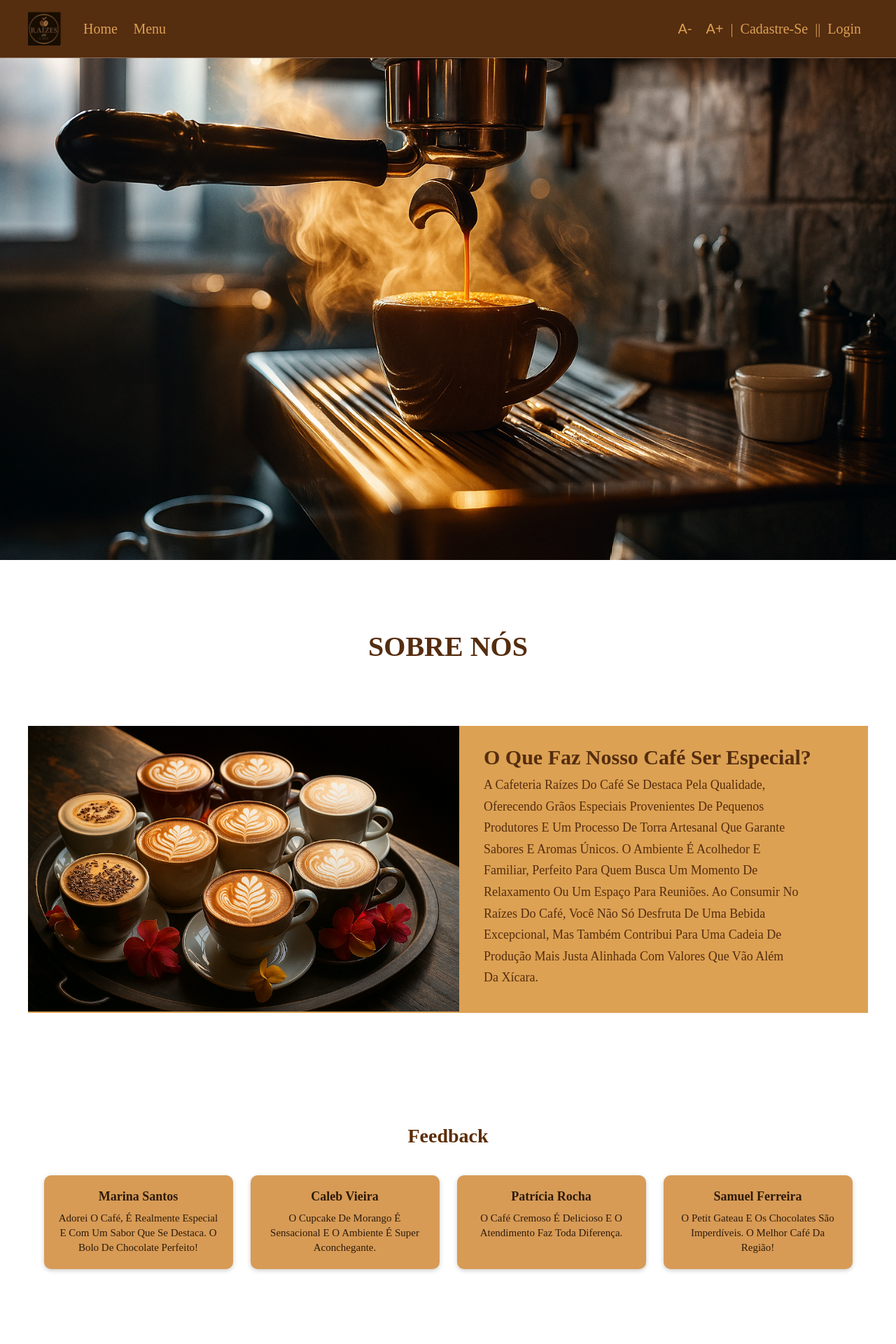
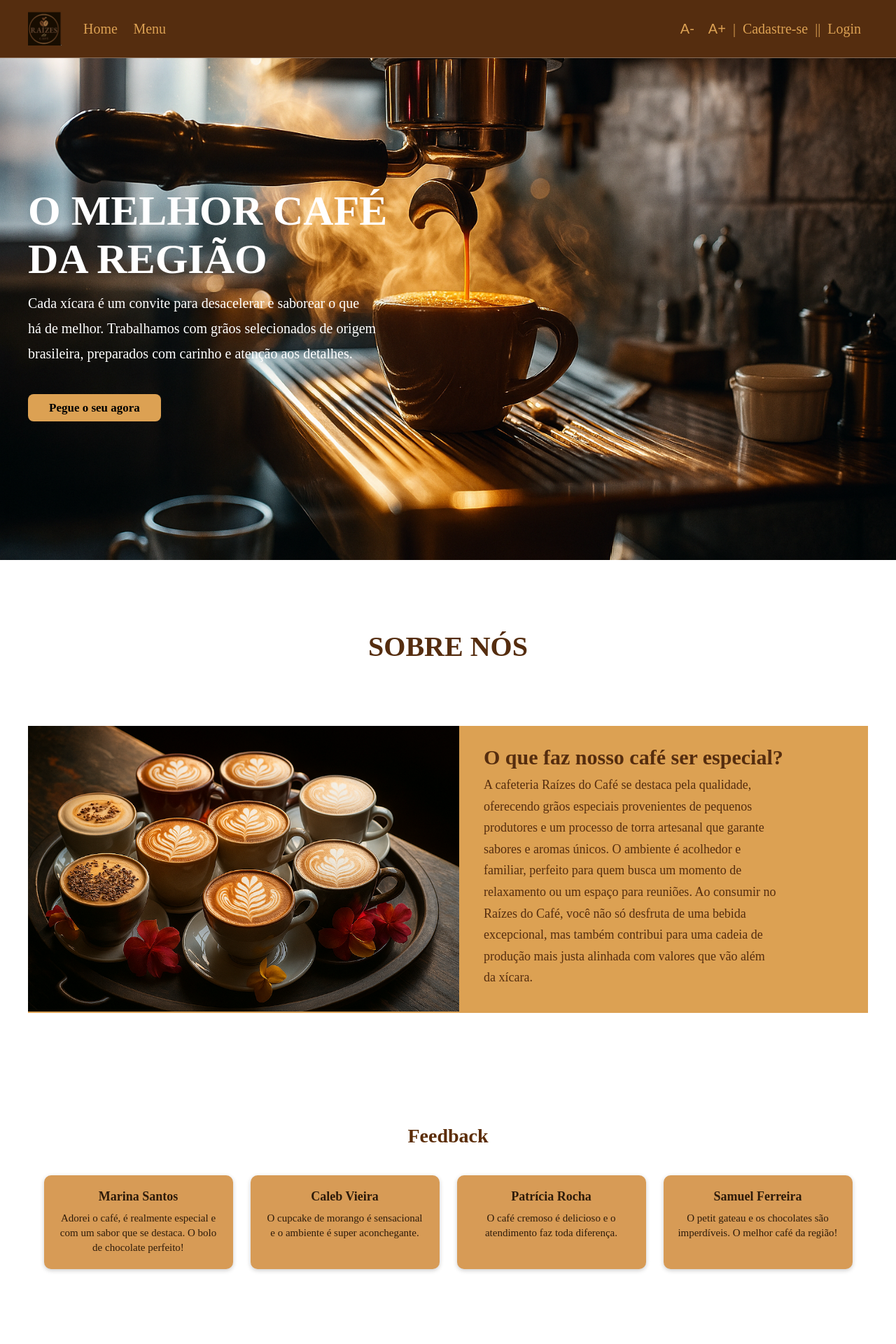
Before and after one commit to Marcelle635/Projeto, a PHP site: page /comum.html in a window 1280 px wide. Shown: the top 1920 px of the page at 70% size. Run offline with PHP 8.4, Linux system fonts and the light colour scheme.

Commit message:
atualizei

```diff
--- a/comum.css
+++ b/comum.css
@@ -11,7 +11,6 @@
     outline: none;
     border: none;
     text-decoration: none;
-    text-transform: capitalize;
     transition: 0.2s linear;
 
 }
@@ -103,6 +102,26 @@ body{
     background-size: cover;
     margin-bottom: 7rem;
 }
+.home-container section{
+  display: flex;
+  align-items: center;
+  min-height: 100vh;
+}
+.content{
+  max-width: 60rem;
+}
+.content h3{
+  color: #fff;
+  font-size: 6rem;
+}
+.content p{
+  color: #fff;
+  font-size: 2rem;
+  font-weight: 100;
+  line-height: 1.8;
+  padding: 1rem 0;
+  margin-bottom: 4rem;
+}
 
 /*Titulo Sobre Nós e Menu*/
 .title{
@@ -121,14 +140,14 @@ body{
     gap: 1.5rem;
     margin-bottom: 8rem;
 }
-.about .row .content{
+.about .row .cont{
     padding: 2rem;
 }
-.about .row .content h3{
+.about .row .cont h3{
 font-size: 3rem;
 color:var(--black);
 }
-.about .row .content p{
+.about .row .cont p{
 font-size: 1.8rem;
 color: var(--black);
 padding: 0.7rem 0;
--- a/comum.html
+++ b/comum.html
@@ -39,7 +39,13 @@
 
 <!--Imagem do café-->
     <div class="home-container">
-        <section id="home"></section>
+        <section id="home">
+          <div class="content">
+            <h3>O MELHOR CAFÉ DA REGIÃO</h3>
+            <p>Cada xícara é um convite para desacelerar e saborear o que<br> há de melhor. Trabalhamos com grãos selecionados de origem<br> brasileira, preparados com carinho e atenção aos detalhes. </p>
+            <a href="#" class="btn">Pegue o seu agora</a>
+          </div>
+        </section>
     </div>
 
   <!-- SOBRE NÓS -->
@@ -49,7 +55,7 @@
             <div class="container-imagem">
                 <img src="img/cast.png" alt="Café">
             </div>
-            <div class="content">
+            <div class="cont">
                 <h3>O que faz nosso café ser especial? </h3>
                 <p>A cafeteria Raízes do Café se destaca pela qualidade,<br> oferecendo grãos especiais provenientes de pequenos<br> produtores e um processo de torra artesanal que garante<br> sabores e aromas únicos. O ambiente é acolhedor e<br> familiar, perfeito para quem busca um momento de<br> relaxamento ou um espaço para reuniões. Ao consumir no<br> Raízes do Café, você não só desfruta de uma bebida<br> excepcional, mas também contribui para uma cadeia de<br> produção mais justa alinhada com valores que vão além<br> da xícara.</p>
             </div>
```
